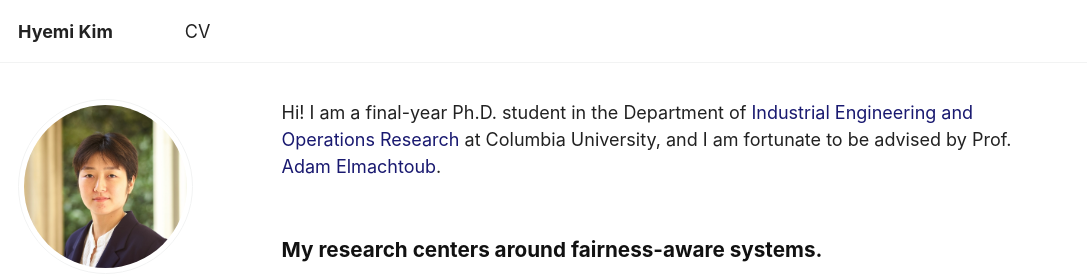
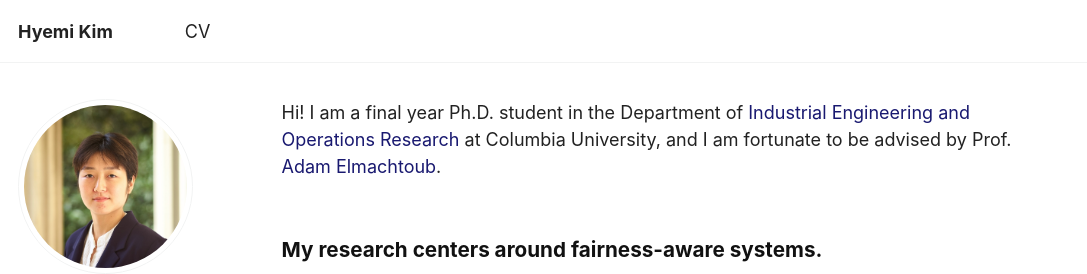
Before and after one commit to HyemiK1m/hyemik1m.github.io, a Jekyll site: the page built from _pages/about.md, in a window 1280 px wide and 900 px high. Shown: the top 274 px of the window, without its empty margins (0-1087 px from the left). Built offline with Jekyll 4.4.1, drawn with Linux system fonts in a browser that asks for light colours; some web fonts are replaced; a script that is not in the unit is left out.

```diff
--- a/_pages/about.md
+++ b/_pages/about.md
@@ -24,7 +24,7 @@ redirect_from:
   .text-ml { color: #C62828; font-weight: 500; }
 </style>
 
-Hi! I am a final-year Ph.D. student in the Department of [Industrial Engineering and Operations Research](https://ieor.columbia.edu/) at Columbia University, and I am fortunate to be advised by Prof. [Adam Elmachtoub](https://www.columbia.edu/~ae2516/).
+Hi! I am a final year Ph.D. student in the Department of [Industrial Engineering and Operations Research](https://ieor.columbia.edu/) at Columbia University, and I am fortunate to be advised by Prof. [Adam Elmachtoub](https://www.columbia.edu/~ae2516/).
 
 <div style="margin: 1.5em 0;">
   <span style="font-size: 1.15em; font-weight: bold; display: block; margin-bottom: 5px; color: #111;">My research centers around <span class="text-fairness">fairness-aware systems</span>.</span>
```
